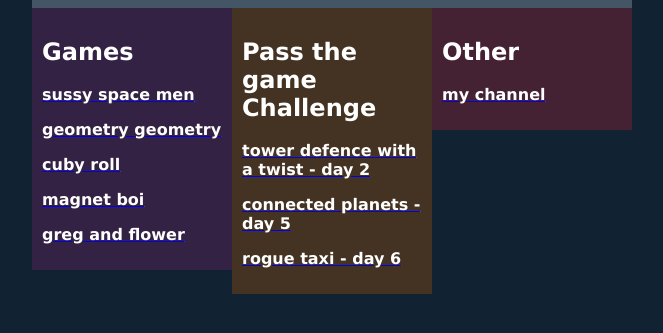
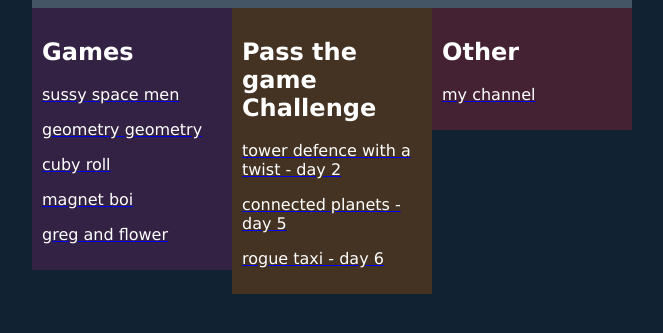
Before and after one commit to SimulatedGravity/SimulatedGravity.github.io, a plain HTML site: page index.html in a window 1280 px wide. Shown: the part 385-718 px from the top of the page, without its empty margins (308-971 px from the left). Drawn offline with Linux system fonts and the light colour scheme.

Commit message:
Update index.html

```diff
--- a/index.html
+++ b/index.html
@@ -17,21 +17,21 @@
       <div class="window games">
         <h2>Games</h2>
 
-	<p><strong><u><a href="http://SimulatedGravity.github.io/sussy-space-men"><span style="color:#ffffff">sussy space men</span></a></u></strong></p>
-	<p><strong><u><a href="http://SimulatedGravity.github.io/geometry-geometry"><span style="color:#ffffff">geometry geometry</span></a></u></strong></p>
-	<p><strong><u><a href="http://SimulatedGravity.github.io/cuby-roll"><span style="color:#ffffff">cuby roll</span></a></u></strong></p>
-	<p><strong><u><a href="http://SimulatedGravity.github.io/magnet-boi"><span style="color:#ffffff">magnet boi</span></a></u></strong></p>
-	<p><strong><u><a href="http://SimulatedGravity.github.io/greg-and-flower"><span style="color:#ffffff">greg and flower</span></a></u></strong></p>
+	<p><a href="http://SimulatedGravity.github.io/sussy-space-men"><span style="color:#ffffff">sussy space men</span></a></p>
+	<p><a href="http://SimulatedGravity.github.io/geometry-geometry"><span style="color:#ffffff">geometry geometry</span></a></p>
+	<p><a href="http://SimulatedGravity.github.io/cuby-roll"><span style="color:#ffffff">cuby roll</span></a></p>
+	<p><a href="http://SimulatedGravity.github.io/magnet-boi"><span style="color:#ffffff">magnet boi</span></a></p>
+	<p><a href="http://SimulatedGravity.github.io/greg-and-flower"><span style="color:#ffffff">greg and flower</span></a></p>
       </div>
       <div class="window ptg">
         <h2>Pass the game Challenge</h2>
-	<p><strong><u><a href="http://SimulatedGravity.github.io/tower-defence"><span style="color:#ffffff">tower defence with a twist - day 2</span></a></u></strong></p>
-	<p><strong><u><a href="http://SimulatedGravity.github.io/connected-planets"><span style="color:#ffffff">connected planets - day 5</span></a></u></strong></p>
-	<p><strong><u><a href="http://SimulatedGravity.github.io/rogue-taxi"><span style="color:#ffffff">rogue taxi - day 6</span></a></u></strong></p>
+	<p><a href="http://SimulatedGravity.github.io/tower-defence"><span style="color:#ffffff">tower defence with a twist - day 2</span></a></p>
+	<p><a href="http://SimulatedGravity.github.io/connected-planets"><span style="color:#ffffff">connected planets - day 5</span></a></p>
+	<p><a href="http://SimulatedGravity.github.io/rogue-taxi"><span style="color:#ffffff">rogue taxi - day 6</span></a></p>
       </div>
       <div class="window other">
         <h2>Other</h2>
-        <p><strong><u><a href="http://www.youtube.com/@SimulatedGravity"><span style="color:#ffffff">my channel</span></a></u></strong></p>
+        <p><a href="http://www.youtube.com/@SimulatedGravity"><span style="color:#ffffff">my channel</span></a></p>
       </div>
     </div>
   </div>
```
